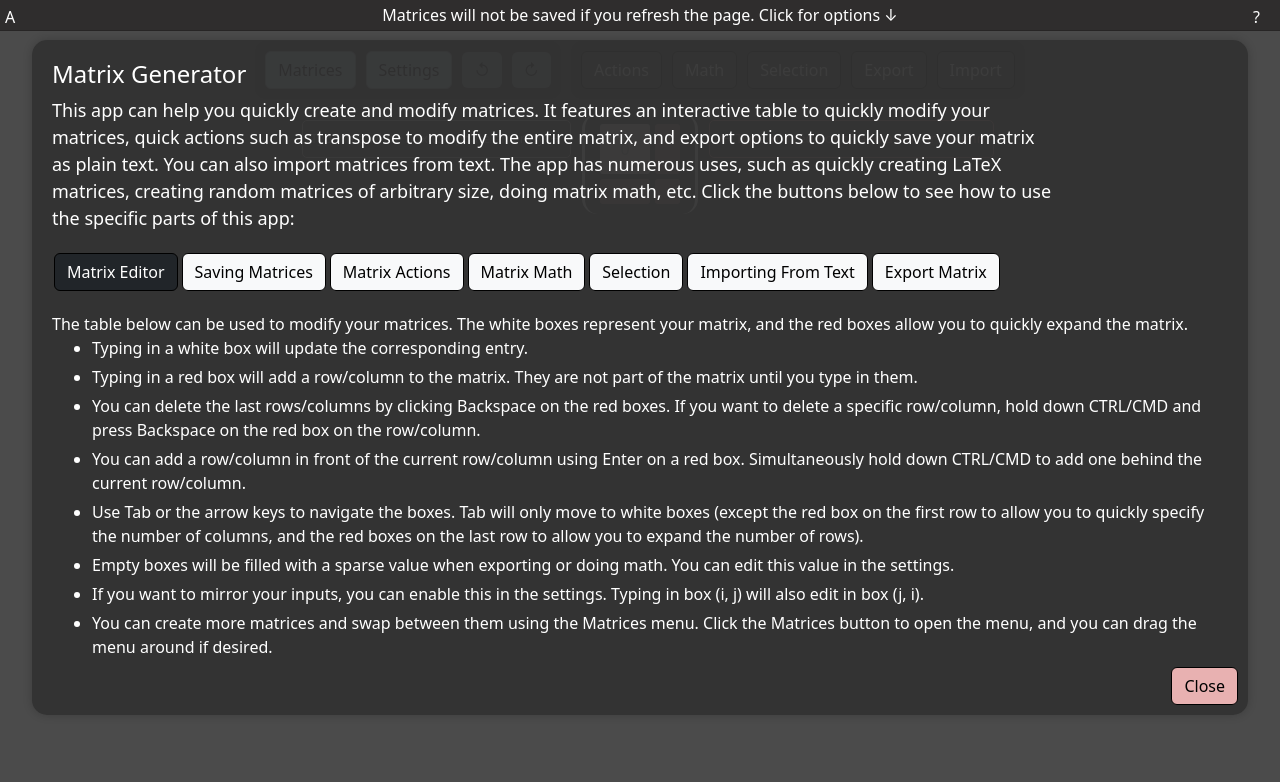
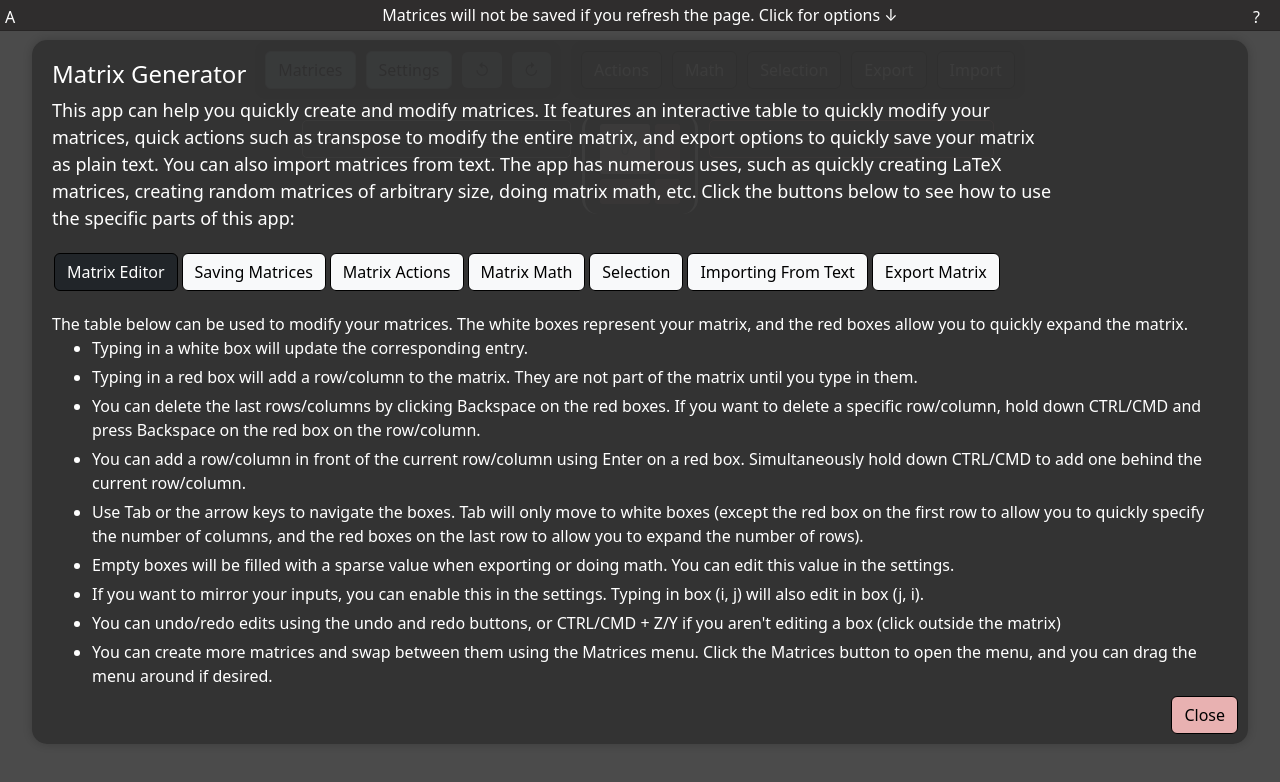
Before and after one commit to andrewctam/matrix-gen, a Next.js app in the folder frontend/: page / in a window 1280 px wide. Shown: the top 782 px of the page. Built offline with nearby package versions, Linux system fonts and the light colour scheme.

Commit message:
Update README

```diff
--- a/frontend/components/Tutorial.tsx
+++ b/frontend/components/Tutorial.tsx
@@ -32,6 +32,7 @@ const Tutorial = (props: TutorialProps) => {
                         <li>Use Tab or the arrow keys to navigate the boxes. Tab will only move to white boxes (except the red box on the first row to allow you to quickly specify the number of columns, and the red boxes on the last row to allow you to expand the number of rows).</li>
                         <li>Empty boxes will be filled with a sparse value when exporting or doing math. You can edit this value in the settings.</li>
                         <li>If you want to mirror your inputs, you can enable this in the settings. Typing in box (i, j) will also edit in box (j, i).</li>
+                        <li>You can undo/redo edits using the undo and redo buttons, or CTRL/CMD + Z/Y if you aren't editing a box (click outside the matrix)</li>
                         <li>You can create more matrices and swap between them using the Matrices menu. Click the Matrices button to open the menu, and you can drag the menu around if desired.</li>
                     </ul>
                 </div>
@@ -87,6 +88,7 @@ const Tutorial = (props: TutorialProps) => {
                         <li>Type in a box while you have a selection to edit all selected boxes. You can type characters or use backspace.</li>
                         <li>You can save the selected matrix as a new matrix. If no name is provided, a unique name is automatically generated.</li>
                         <li>You can paste another matrix into the selection by entering its name. The matrix and selection must have the same dimensions.</li>
+                        <li>You can also copy/paste a selection using your clipboard with CTRL/CMD + C/V shortcuts if you aren't editing a box (click outside the matrix)</li>
                         <li>You can disable selection in the settings.</li>
                     </ul>
                 </div>
```
Also changed, not shown: 1 other file (tests, documents, lock files or other folders).
